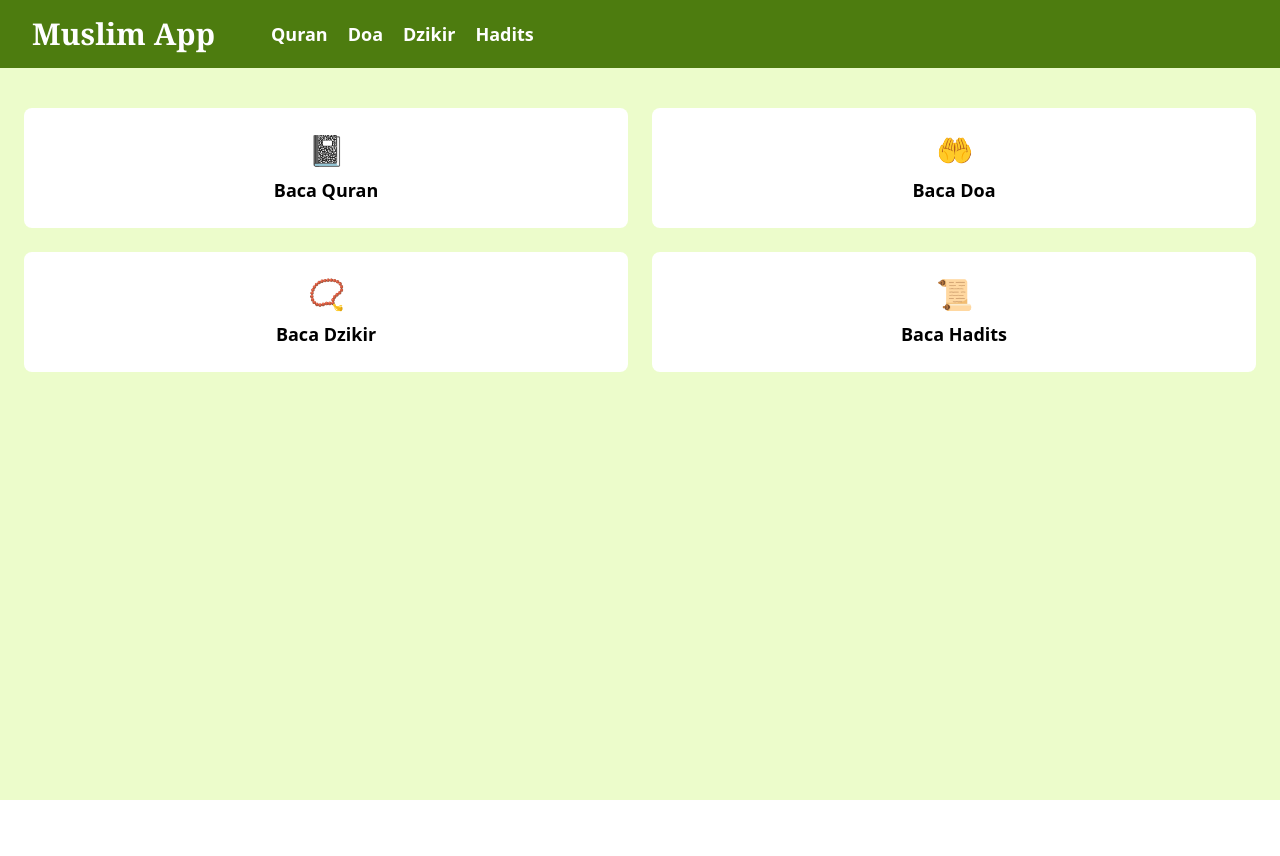
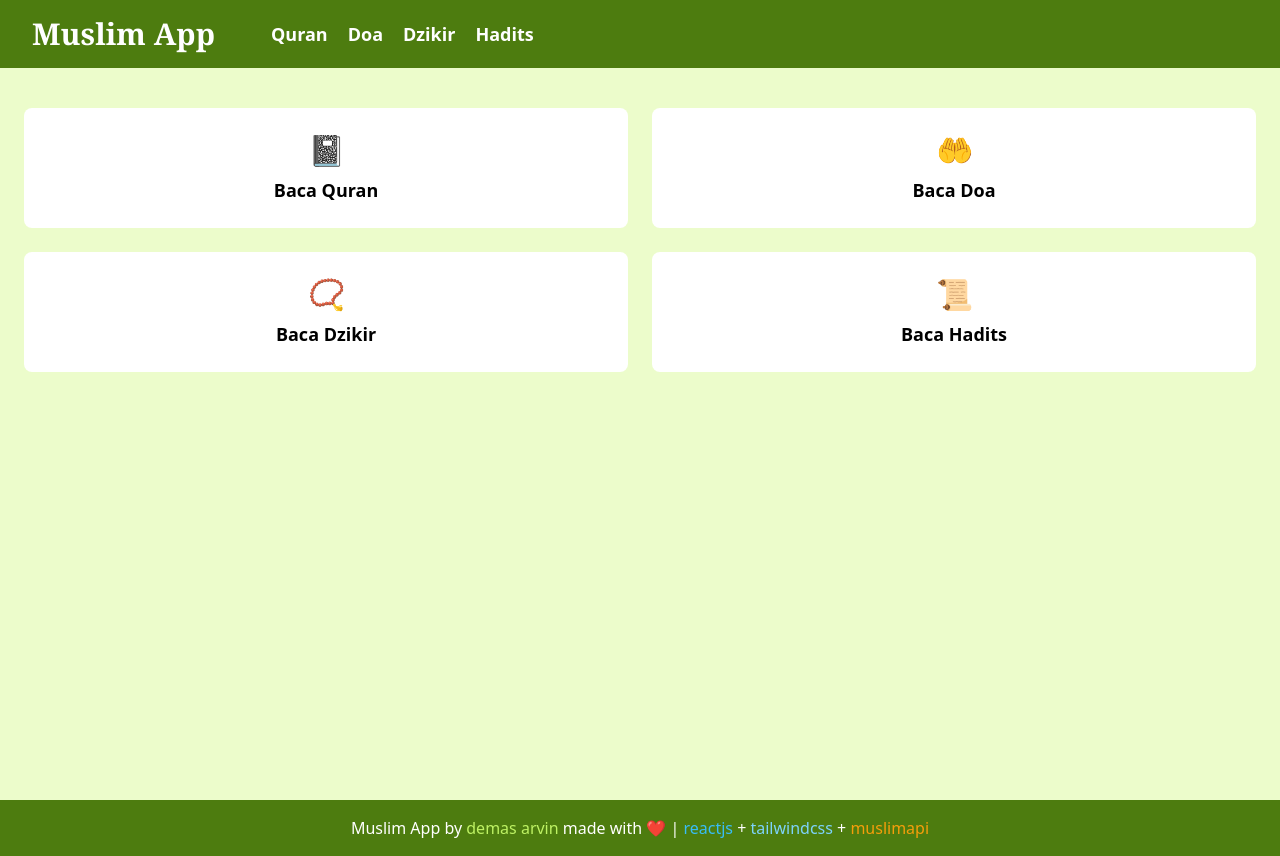
Before and after one commit to demasarvin/muslim-app, a React (Vite) app: page / in a window 1280 px wide. Before the commit the page ends 800 px from the top, so only its background shows below. Built offline with nearby package versions, Linux system fonts and the light colour scheme.

Commit message:
Add Footer components

```diff
--- /dev/null
+++ b/src/components/Footer.jsx
@@ -0,0 +1,28 @@
+const Footer = () => {
+  return (
+    <div className="p-4 bg-lime-700">
+      <div className="text-muted text-center text-white">
+        {`Muslim App by `}
+        <a href="https://github.com/demasarvin/" className="text-lime-300">
+          {`demas arvin `}
+        </a>
+        {`made with ❤️ | `}
+        <a href="https://react.dev/" className="text-sky-400">
+          reactjs
+        </a>
+        {` + `}
+        <a href="https://tailwindcss.com/" className="text-sky-300">
+          tailwindcss
+        </a>
+        {` + `}
+        <a
+          href="https://github.com/Otang45/muslim-api"
+          className="text-amber-500"
+        >
+          muslimapi
+        </a>
+      </div>
+    </div>
+  );
+};
+export default Footer;
--- a/src/pages/Doa/Detail.jsx
+++ b/src/pages/Doa/Detail.jsx
@@ -3,6 +3,7 @@ import Navbar from "../../components/Navbar";
 import axios from "axios";
 import { useParams } from "react-router-dom";
 import Loading from "../../components/Loading";
+import Footer from "../../components/Footer";
 const baseURL = "https://api.dikiotang.com";
 
 const DetailDoaPage = () => {
@@ -41,6 +42,7 @@ const DetailDoaPage = () => {
           )}
         </div>
       </div>
+      <Footer />
     </div>
   );
 };
--- a/src/pages/Doa/Doa.jsx
+++ b/src/pages/Doa/Doa.jsx
@@ -5,6 +5,7 @@ import SearchBar from "../../components/SearchBar";
 import SearchResultsList from "../../components/SearchResultsList";
 import CardItem from "../../components/CardItem";
 import Loading from "../../components/Loading";
+import Footer from "../../components/Footer";
 const baseURL = "https://api.dikiotang.com";
 const DoaPage = () => {
   const [listDoa, setListDoa] = useState([]);
@@ -68,6 +69,7 @@ const DoaPage = () => {
           </div>
         )}
       </div>
+      <Footer />
     </div>
   );
 };
--- a/src/pages/Dzikir/Detail.jsx
+++ b/src/pages/Dzikir/Detail.jsx
@@ -3,6 +3,7 @@ import Navbar from "../../components/Navbar";
 import { useEffect, useState } from "react";
 import axios from "axios";
 import Loading from "../../components/Loading";
+import Footer from "../../components/Footer";
 const baseURL = "https://api.dikiotang.com";
 
 const DetailDzikirPage = () => {
@@ -49,6 +50,7 @@ const DetailDzikirPage = () => {
           )}
         </div>
       </div>
+      <Footer />
     </div>
   );
 };
--- a/src/pages/Dzikir/Dzikir.jsx
+++ b/src/pages/Dzikir/Dzikir.jsx
@@ -1,9 +1,11 @@
 import { Link } from "react-router-dom";
 import Navbar from "../../components/Navbar";
+import Footer from "../../components/Footer";
 
 const DzikirPage = () => {
   return (
-    <div className="min-h-screen bg-lime-100">
+    <>
+      <div className="h-screen bg-lime-100">
         <Navbar />
         <div className="container mx-auto">
           <div className="mt-5 grid gap-6 px-6 text-center font-semibold md:mt-10 ">
@@ -31,6 +33,8 @@ const DzikirPage = () => {
           </div>
         </div>
       </div>
+      <Footer />
+    </>
   );
 };
 export default DzikirPage;
--- a/src/pages/Hadits/Detail.jsx
+++ b/src/pages/Hadits/Detail.jsx
@@ -3,6 +3,7 @@ import Navbar from "../../components/Navbar";
 import { useParams } from "react-router-dom";
 import axios from "axios";
 import Loading from "../../components/Loading";
+import Footer from "../../components/Footer";
 const baseURL = "https://api.dikiotang.com";
 
 const DetailHaditsPage = () => {
@@ -37,6 +38,7 @@ const DetailHaditsPage = () => {
           )}
         </div>
       </div>
+      <Footer />
     </div>
   );
 };
--- a/src/pages/Hadits/Hadits.jsx
+++ b/src/pages/Hadits/Hadits.jsx
@@ -5,6 +5,7 @@ import { useEffect, useRef, useState } from "react";
 import SearchBar from "../../components/SearchBar";
 import SearchResultsList from "../../components/SearchResultsList";
 import Loading from "../../components/Loading";
+import Footer from "../../components/Footer";
 const baseURL = "https://api.dikiotang.com";
 const HaditsPage = () => {
   const [listHadits, setListHadits] = useState([]);
@@ -79,6 +80,7 @@ const HaditsPage = () => {
           </div>
         )}
       </div>
+      <Footer />
     </div>
   );
 };
--- a/src/pages/Home.jsx
+++ b/src/pages/Home.jsx
@@ -1,9 +1,11 @@
 import { Link } from "react-router-dom";
 import Navbar from "../components/Navbar";
+import Footer from "../components/Footer";
 
 const HomePage = () => {
   return (
-    <div className="min-h-screen bg-lime-100">
+    <>
+      <div className="h-screen bg-lime-100">
         <Navbar />
         <div className="container mx-auto">
           <div className="mt-5 grid gap-6 px-6 text-center font-semibold md:mt-10 md:grid-cols-2">
@@ -38,6 +40,8 @@ const HomePage = () => {
           </div>
         </div>
       </div>
+      <Footer />
+    </>
   );
 };
 
--- a/src/pages/Quran/Detail.jsx
+++ b/src/pages/Quran/Detail.jsx
@@ -3,6 +3,7 @@ import Navbar from "../../components/Navbar";
 import { useParams } from "react-router-dom";
 import axios from "axios";
 import Loading from "../../components/Loading";
+import Footer from "../../components/Footer";
 const baseURL = "https://api.dikiotang.com";
 
 const DetailQuranPage = () => {
@@ -45,6 +46,7 @@ const DetailQuranPage = () => {
           )}
         </div>
       </div>
+      <Footer />
     </div>
   );
 };
--- a/src/pages/Quran/Quran.jsx
+++ b/src/pages/Quran/Quran.jsx
@@ -5,6 +5,7 @@ import SearchBar from "../../components/SearchBar";
 import SearchResultsList from "../../components/SearchResultsList";
 import CardItem from "../../components/CardItem";
 import Loading from "../../components/Loading";
+import Footer from "../../components/Footer";
 const baseURL = "https://api.dikiotang.com";
 const QuranPage = () => {
   const [listSurah, setListSurah] = useState(null);
@@ -74,6 +75,7 @@ const QuranPage = () => {
           </div>
         )}
       </div>
+      <Footer />
     </div>
   );
 };
```
Also changed, not shown: public/font/LPMQ.ttf (renamed from src/assets/font/LPMQ.ttf). Lines whose indentation alone changed are shown as unchanged.
